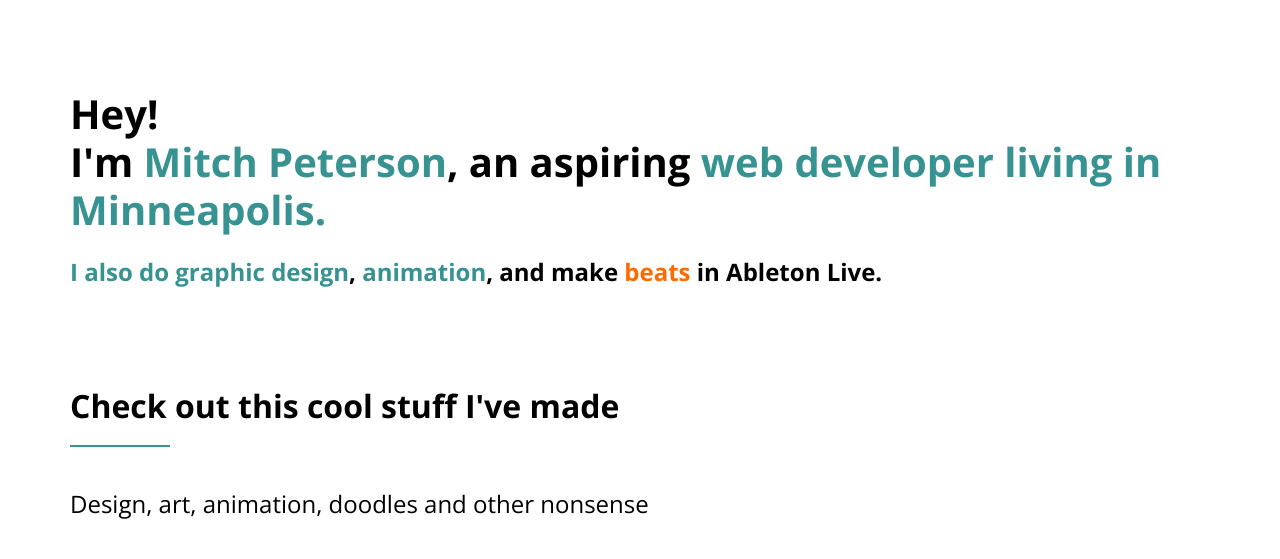
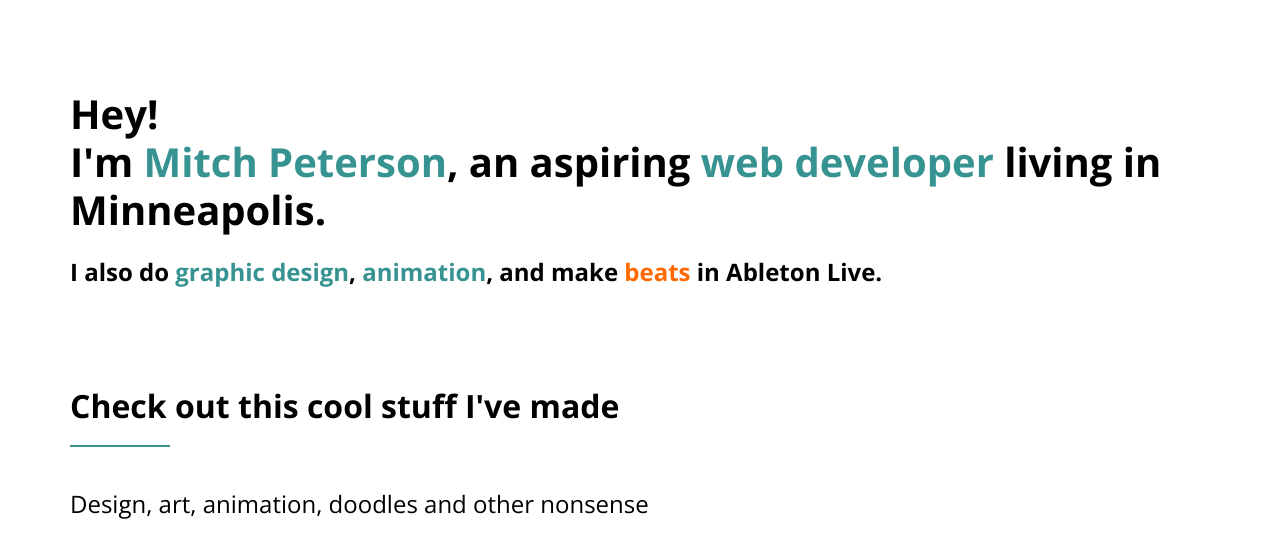
Before and after one commit to mitchelljp/mitchelljp.github.io, a plain HTML site: page index.html in a window 1280 px wide. Shown: the top 559 px of the page. Drawn offline with nearby package versions, Linux system fonts and the light colour scheme; a script that the page names is missing.

Commit message:
Fixed link issue

```diff
--- a/index.html
+++ b/index.html
@@ -28,8 +28,8 @@
       <div class="container">
         <div class="row">
           <div class="col-md-12 col-lg-20">
-            <h2>Hey!<br />I'm <span class="text-primary"> <a href="https://www.linkedin.com/in/mitchell-peterson-499191b4/">Mitch         Peterson</a></span>, an aspiring <a href="https://github.com/mitchelljp"><span class="text-primary">web developer</span><a/> living in Minneapolis. </h2>
-            <h4>I also do <a href="https://www.behance.net/mitchelljabb90"><span class="text-primary">graphic design</span></a>, <span class="text-primary">animation</span>, and make <a href="https://soundcloud.com/slowya_roll"><span class="text-tertiary"> beats</span></a> in Ableton Live.</h4>
+              <h2>Hey!<br />I'm <span class="text-primary"> <a href="https://www.linkedin.com/in/mitchell-peterson-499191b4/">Mitch         Peterson</a></span>, an aspiring <span class="text-primary"><a href="https://github.com/mitchelljp.io">web developer</a></span> living in Minneapolis. </h2>
+            <h4>I also do <span class="text-primary"><a href="https://www.behance.net/mitchelljabb90">graphic design</a></span>, <span class="text-primary">animation</span>, and make <a href="https://soundcloud.com/slowya_roll"><span class="text-tertiary"> beats</span></a> in Ableton Live.</h4>
           </div>
         </div>
       </div>
```
